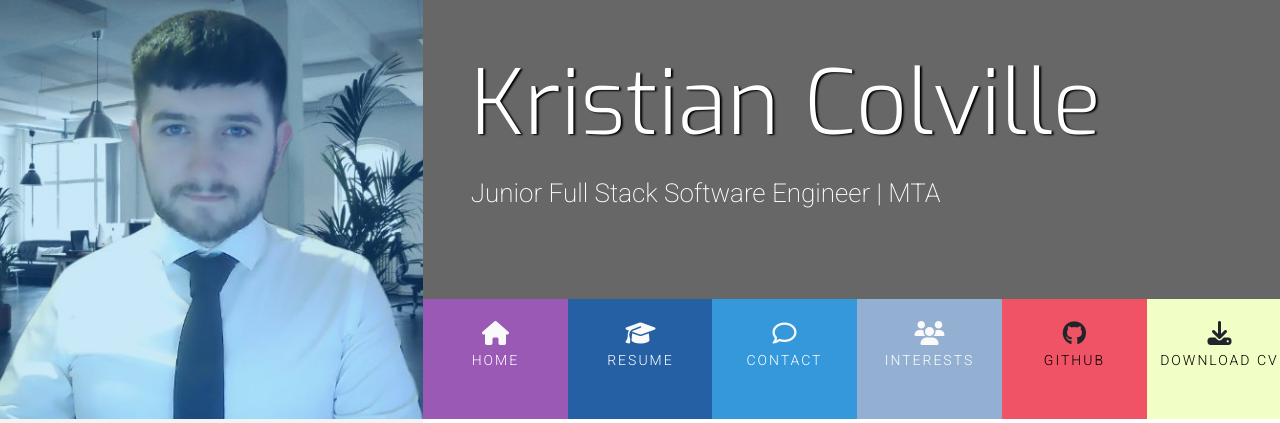
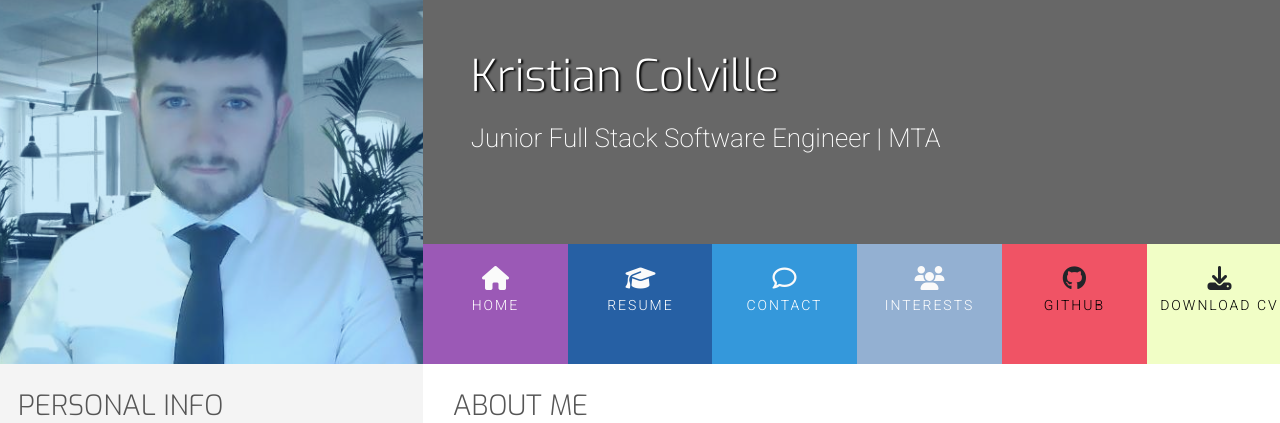
Before and after one commit to KristianColville1/portfolio, a Django app: page / in a window 1280 px wide. Shown: the top 423 px of the page. Run offline with Django 4.2, Linux system fonts and the light colour scheme; some libraries are stand-ins or nearby versions.

Commit message:
Fix name showing up in different sizing on home page

```diff
--- a/home/static/home/css/home.css
+++ b/home/static/home/css/home.css
@@ -1,10 +1,5 @@
 .my-name-is {
     color: var(--turquoise);
-}
-
-.name {
-    font-size: 90px;
-    color: white;
 }
 
 .home-statement {
```
